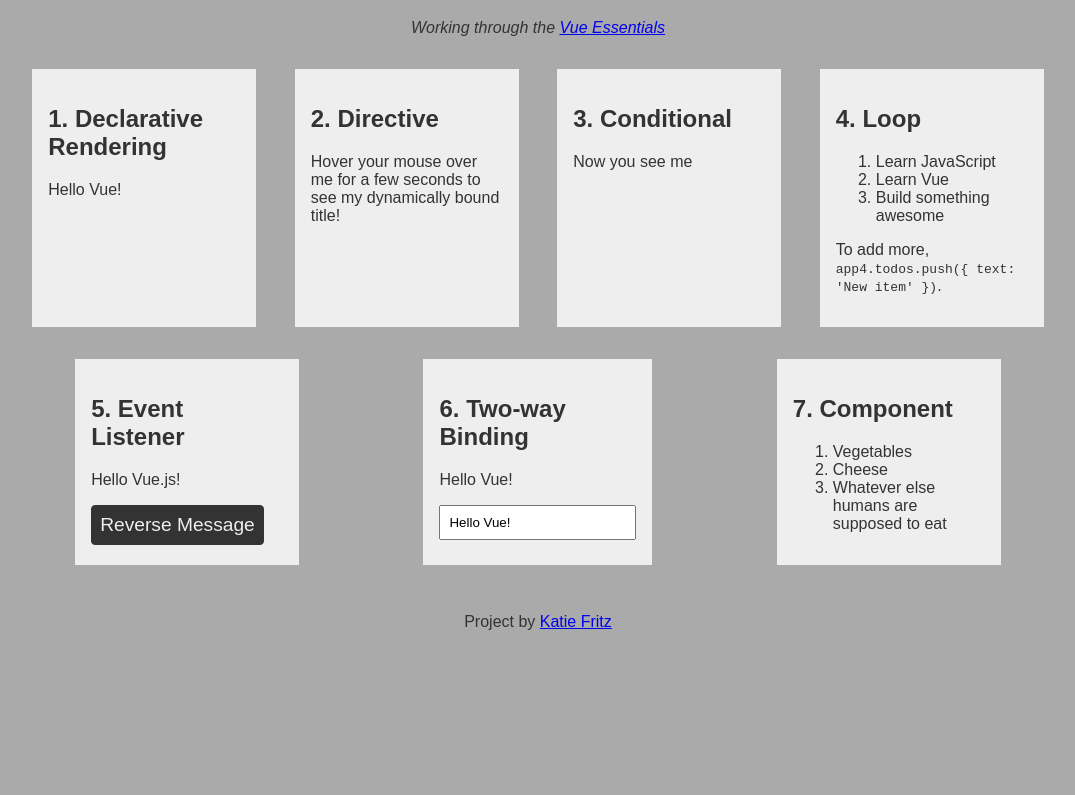
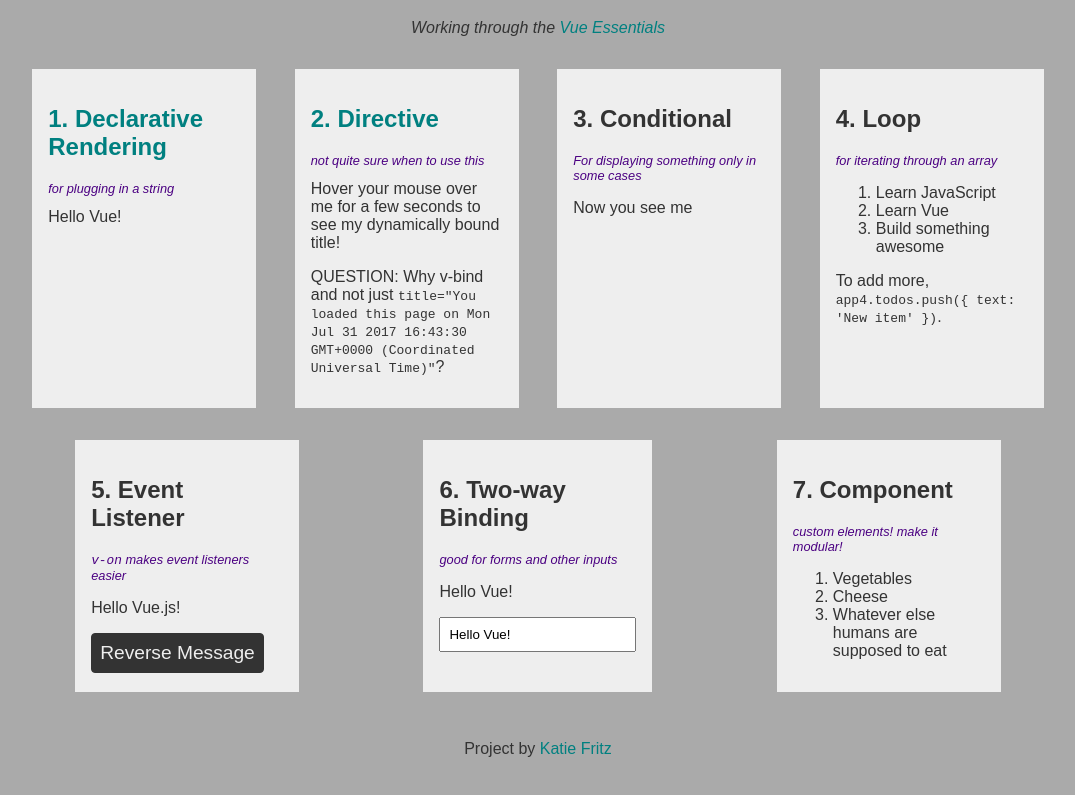
Before and after one commit to KatieMFritz/practice-vue, a plain HTML site: page index.html in a window 1280 px wide. Shown: the part 93-888 px from the top of the page, without its empty margins (102-1177 px from the left). Before the commit the page ends 800 px from the top, so only its background shows below. Drawn offline with nearby package versions, Linux system fonts and the light colour scheme.

Commit message:
tweaks to intro stuff

```diff
--- a/index.html
+++ b/index.html
@@ -13,26 +13,30 @@
 
   <main class="container">
     <div id="declarative-rendering">
-      <h2>1. Declarative Rendering</h2>
+      <h2><a href="https://vuejs.org/v2/guide/index.html#Declarative-Rendering">1. Declarative Rendering</a></h2>
+      <h3>for plugging in a string</h3>
       {{ message }}
     </div>
 
     <div id="directive">
-      <h2>2. Directive</h2>
+      <h2><a href="https://vuejs.org/v2/guide/index.html#Declarative-Rendering">2. Directive</a></h2>
+      <h3>not quite sure when to use this</h3>
       <span v-bind:title="message">
         Hover your mouse over me for a few seconds
         to see my dynamically bound title!
       </span>
-      <!-- QUESTION: Why v-bind and not just title="{{ message }}"? -->
+      <p>QUESTION: Why v-bind and not just <code>title="{{ message }}"</code>?</p>
     </div>
 
     <div id="conditional">
       <h2>3. Conditional</h2>
+      <h3>For displaying something only in some cases</h3>
       <p v-if="seen">Now you see me</p>
     </div>
 
     <div id="loop">
       <h2>4. Loop</h2>
+      <h3>for iterating through an array</h3>
       <ol>
         <li v-for="todo in todos">
           {{ todo.text }}
@@ -43,18 +47,21 @@
 
     <div id="event-listener">
       <h2>5. Event Listener</h2>
+      <h3><code>v-on</code> makes event listeners easier</h3>
       <p>{{ message }}</p>
       <button v-on:click="reverseMessage">Reverse Message</button>
     </div>
 
     <div id="two-way-binding">
       <h2>6. Two-way Binding</h2>
+      <h3>good for forms and other inputs</h3>
       <p>{{ message }}</p>
       <input v-model="message">
     </div>
 
     <div id="components">
       <h2>7. Component</h2>
+      <h3>custom elements! make it modular!</h3>
       <ol>
         <!--
           Now we provide each todo-item with the todo object
--- a/style.css
+++ b/style.css
@@ -7,13 +7,52 @@ body {
   padding: 16px;
 }
 
+h2 {
+  font-size: 1.5rem;
+}
+
+h3 {
+  color: indigo;
+  font-size: .8rem;
+  font-style: italic;
+  font-weight: normal;
+}
+
+a {
+  color: teal;
+  text-decoration: none;
+}
+
+a:hover {
+  text-decoration: underline;
+}
+
+.tagline {
+  font-style: italic;
+}
+
+
+button {
+  background: #333;
+  border: 1px solid #333;
+  border-radius: 4px;
+  color: #eee;
+  font-size: 1.2rem;
+  padding: 8px;
+}
+
+input {
+  padding: 8px;
+}
+
+
 header {
   text-align: center;
   margin-bottom: 32px;
 }
 
-.tagline {
-  font-style: italic;
+footer {
+  text-align: center;
 }
 
 .container {
@@ -28,20 +67,3 @@ div {
   margin: 0 0 32px 0;
   padding: 16px;
 }
-
-footer {
-  text-align: center;
-}
-
-button {
-  background: #333;
-  border: 1px solid #333;
-  border-radius: 4px;
-  color: #eee;
-  font-size: 1.2rem;
-  padding: 8px;
-}
-
-input {
-  padding: 8px;
-}
```
